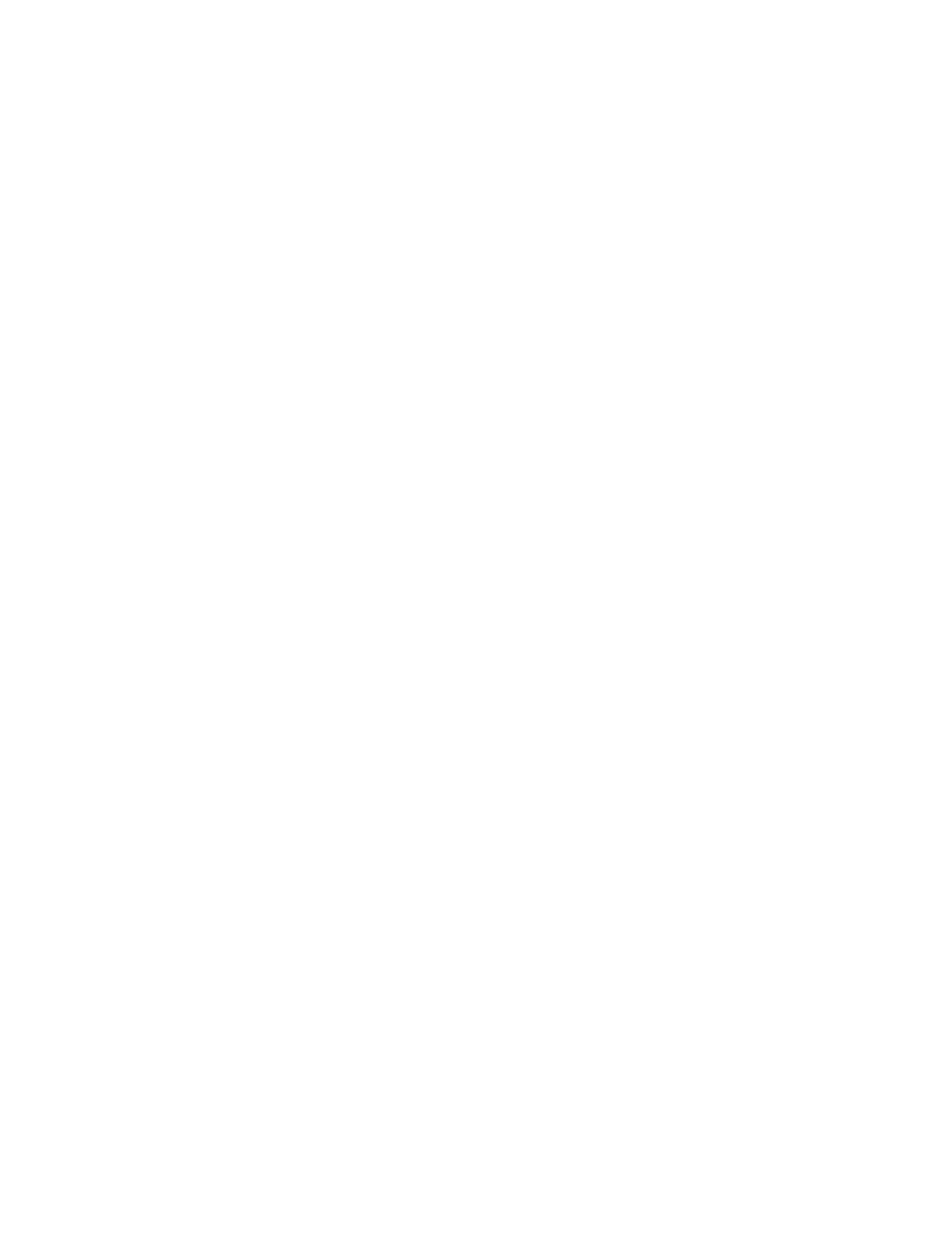
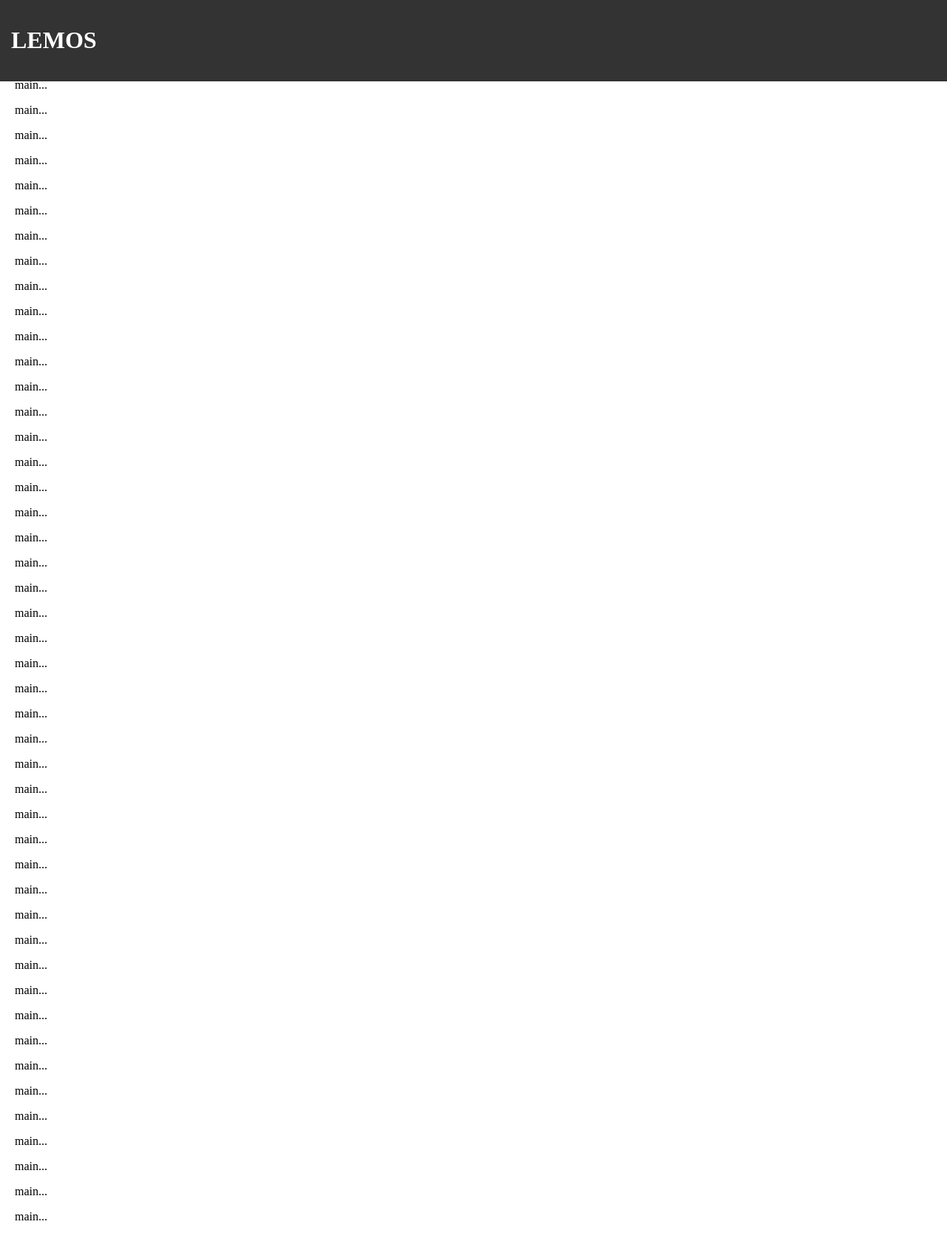
Before and after one commit to danb1551/LEMOS, a Flask app: page / in a window 1280 px wide. Before the commit the page is empty. Shown: the whole page at 74% size. Before the commit the page ends 800 px from the top, so only its background shows below. Run offline with Flask 3, Linux system fonts and the light colour scheme.

Commit message:
bullshit

```diff
--- /dev/null
+++ b/static/header-lost.js
@@ -0,0 +1,21 @@
+document.addEventListener('DOMContentLoaded', () => {
+  let lastScroll = 0;
+  const header = document.getElementById('main-header');
+
+  window.addEventListener('scroll', () => {
+    const currentScroll = window.pageYOffset;
+
+    if (currentScroll <= 0) {
+      header.classList.remove('hide');
+      return;
+    }
+
+    if (currentScroll > lastScroll) {
+      header.classList.add('hide');
+    } else {
+      header.classList.remove('hide');
+    }
+
+    lastScroll = currentScroll;
+  });
+});
--- a/static/styles.css
+++ b/static/styles.css
@@ -0,0 +1,32 @@
+/*  --------  ROOT styles  --------  */
+
+html {
+    margin: 0px;
+}
+
+body {
+    margin: 0px;
+}
+
+/*  --------  HEADER styles  --------  */
+
+header {
+  position: fixed;
+  top: 0;
+  left: 0;
+  right: 0;
+  background: #333;
+  color: white;
+  padding: 15px;
+  transition: transform 0.3s ease;
+  z-index: 1000;
+}
+
+header.hide {
+  transform: translateY(-100%);
+}
+
+main {
+  margin-top: 70px;
+  padding: 20px;
+}
--- a/templates/index.html
+++ b/templates/index.html
@@ -5,8 +5,61 @@
     <meta name="viewport" content="width=device-width, initial-scale=1.0">
     <title>Lemos</title>
     <link rel="stylesheet" href="{{ url_for('static', filename='styles.css') }}">
+    <script src="{{ url_for('static', filename='header-lost.js') }}"></script>
 </head>
 <body>
-
+    <header id="main-header">
+        <div class="logo">
+            <h1>LEMOS</h1>
+        </div>
+    </header>
+    <main>
+        <p>main...</p>
+        <p>main...</p>
+        <p>main...</p>
+        <p>main...</p>
+        <p>main...</p>
+        <p>main...</p>
+        <p>main...</p>
+        <p>main...</p>
+        <p>main...</p>
+        <p>main...</p>
+        <p>main...</p>
+        <p>main...</p>
+        <p>main...</p>
+        <p>main...</p>
+        <p>main...</p>
+        <p>main...</p>
+        <p>main...</p>
+        <p>main...</p>
+        <p>main...</p>
+        <p>main...</p>
+        <p>main...</p>
+        <p>main...</p>
+        <p>main...</p>
+        <p>main...</p>
+        <p>main...</p>
+        <p>main...</p>
+        <p>main...</p>
+        <p>main...</p>
+        <p>main...</p>
+        <p>main...</p>
+        <p>main...</p>
+        <p>main...</p>
+        <p>main...</p>
+        <p>main...</p>
+        <p>main...</p>
+        <p>main...</p>
+        <p>main...</p>
+        <p>main...</p>
+        <p>main...</p>
+        <p>main...</p>
+        <p>main...</p>
+        <p>main...</p>
+        <p>main...</p>
+        <p>main...</p>
+        <p>main...</p>
+        <p>main...</p>
+    </main>
 </body>
 </html>
```
Also changed, not shown: templates/500.html (added, +11 -0 lines), README.md, templates/404.html (added).
